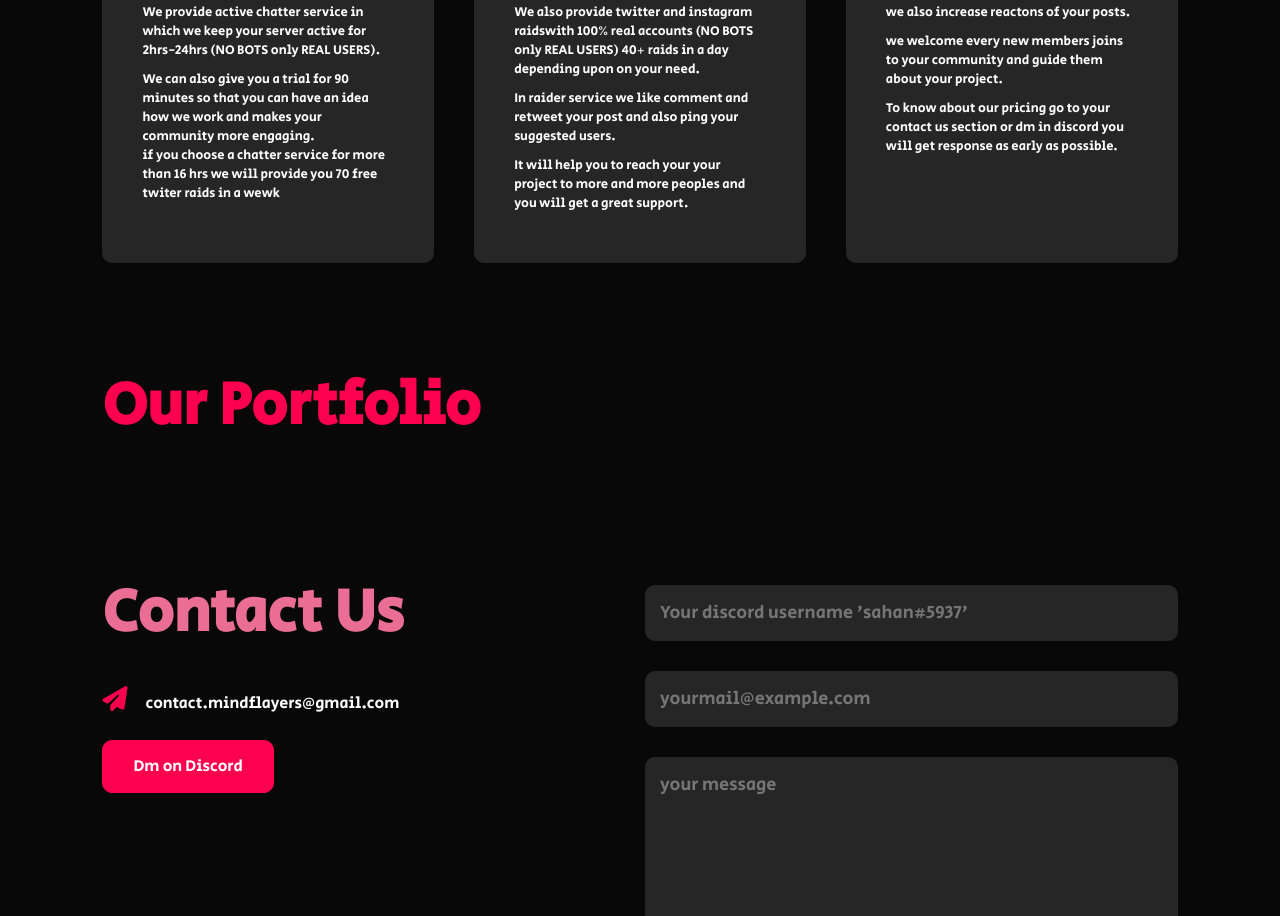
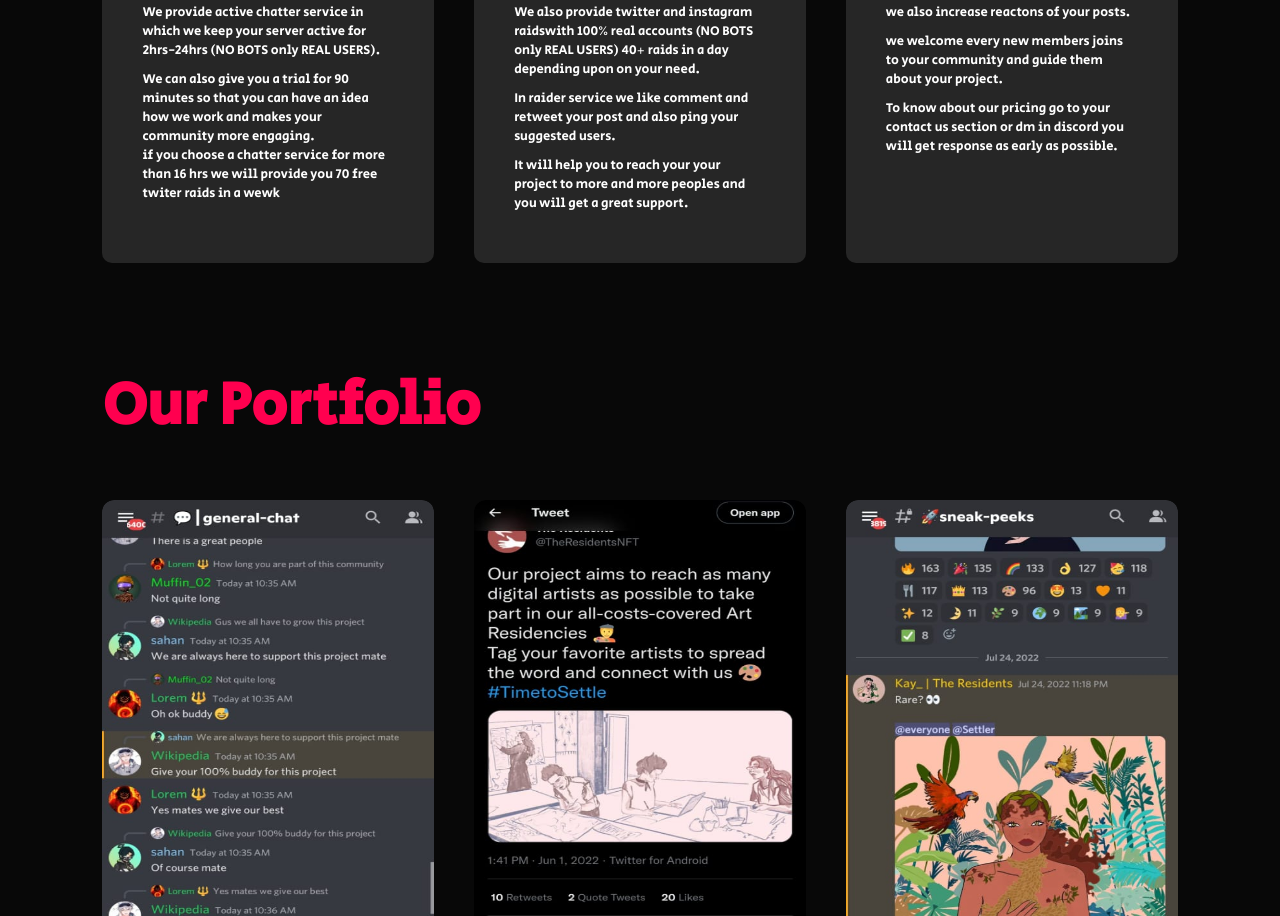
Before and after one commit to sumitpandit0909/mindflayer, a plain HTML site: page index.html in a window 1280 px wide. Shown: the part 1884-2800 px from the top of the page. Drawn offline with Linux system fonts and the light colour scheme; the site is published under a folder, as on GitHub Pages, so addresses that start at the root find nothing.

Commit message:
Update index.html

```diff
--- a/index.html
+++ b/index.html
@@ -46,7 +46,7 @@
         <div class="conatainer">
             <div class="row">
                 <div class="about-col1">
-                    <img src="/images/about-mind.webp" alt="">
+                    <img src="images/about-mind.webp" alt="">
                 </div>
                 <div class="about-col2">
                     <h1 class="subtitle">About Us</h1>
@@ -90,21 +90,21 @@
             <h1 class="subtitle-3">Our Portfolio</h1>
             <div class="work-list">
                 <div class="work">
-                    <img src="/images/work-1.webp" alt="">
+                    <img src="images/work-1.webp" alt="">
                     <div class="layer">
                         <h3>Active chatters</h3>
                         <p>We mostly talk about nfts, crypto and blockchain technology.</p>
                     </div>
                 </div>
                 <div class="work">
-                    <img src="/images/work-2.webp" alt="">
+                    <img src="images/work-2.webp" alt="">
                     <div class="layer">
                         <h3>Twitter Raids</h3>
                         <p>We like commnet and retweet your post and also ping your suggested users.</p>
                     </div>
                 </div>
                 <div class="work">
-                    <img src="/images/work-3.webp" alt="">
+                    <img src="images/work-3.webp" alt="">
                     <div class="layer">
                         <h3>Reactors increase</h3>
                         <p>We reacts on your every sneak-peaks and increases reactions on every emoji.</p>
```
